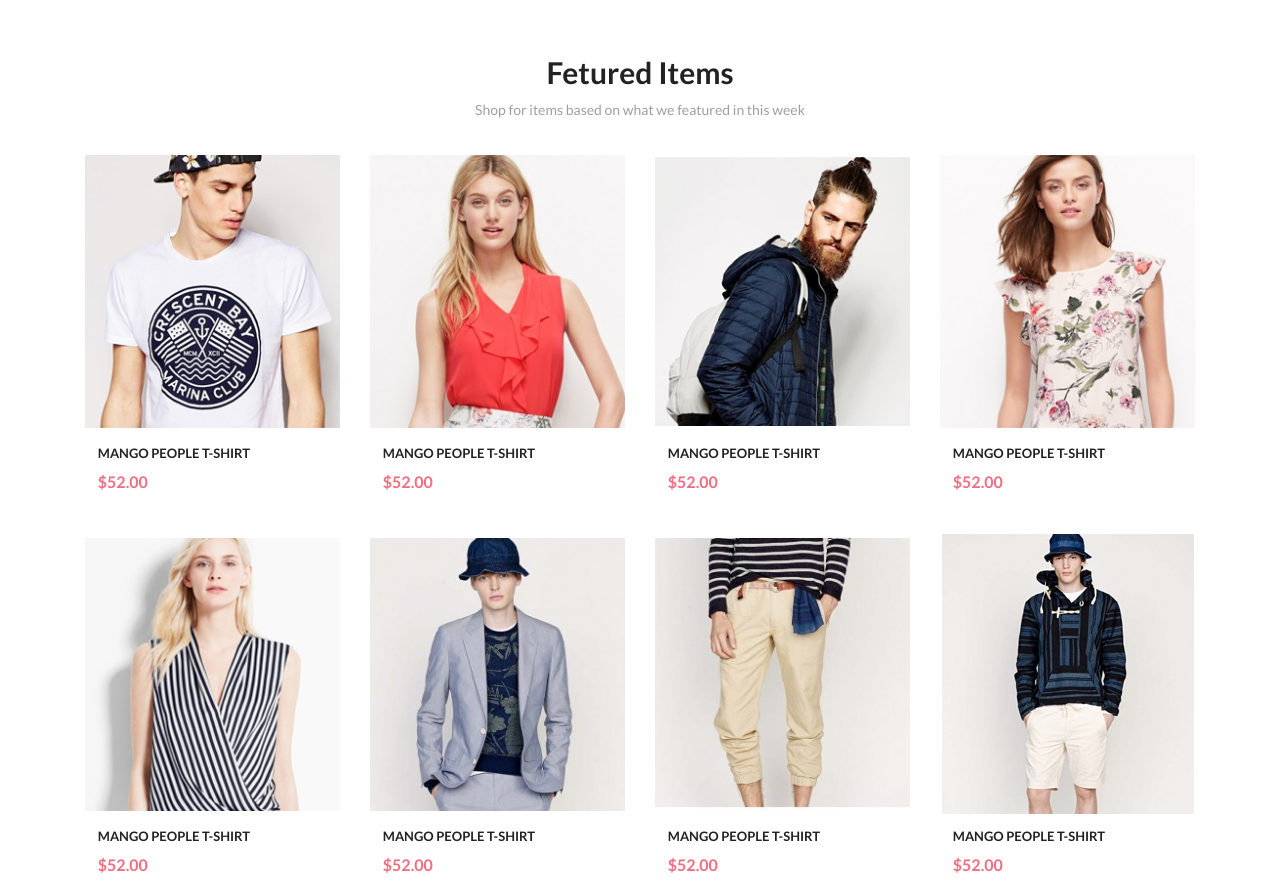
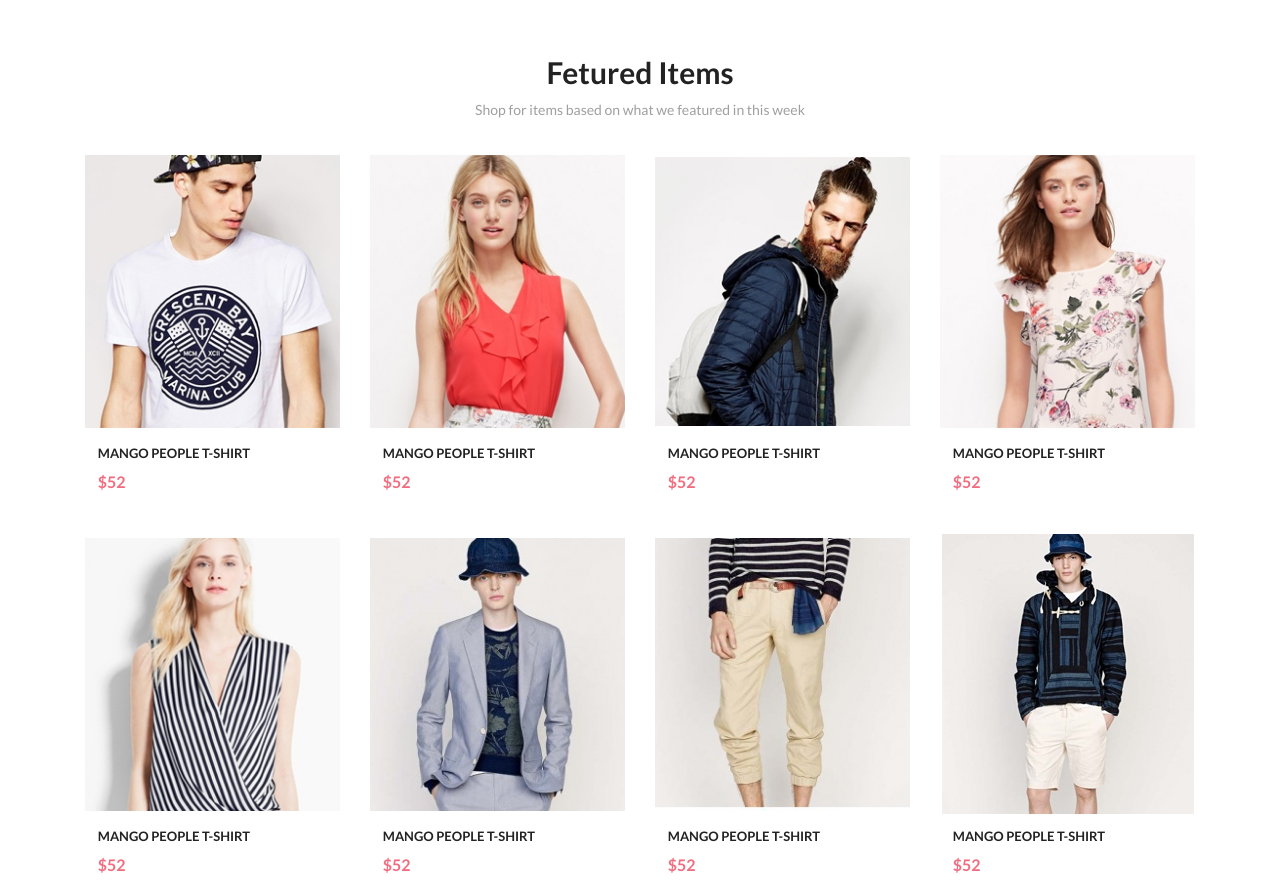
Before and after one commit to Anastasiia-junior/onlineShop, a plain HTML site: page project/public/index.html in a window 1280 px wide. Shown: the part 1823-2711 px from the top of the page. Drawn offline with nearby package versions, Linux system fonts and the light colour scheme.

Commit message:
добавляет отрисовку каталога на js

```diff
--- a/project/public/index.html
+++ b/project/public/index.html
@@ -585,8 +585,8 @@
                 <div class="feturedHeadBottom">Shop for items based on what we featured in this week</div>
             </a>
         </div>
-        <div class="row">
-            <div class="col-10 offset-1 col-sm-6 offset-sm-0 col-md-4 col-lg-3 feturedItems ">
+        <div id = 'conteinerForFeatures' class="row" >
+            <!-- <div class="col-10 offset-1 col-sm-6 offset-sm-0 col-md-4 col-lg-3 feturedItems ">
                 <div class="feturedItem">
                     <div class="feturedImgWrap">
                         <div class="feturedBuy">
@@ -754,7 +754,7 @@
                         </div>
                     </div>
                 </div>
-            </div>
+            </div> -->
         </div>
         <div class="container px-0 d-flex justify-content-around">
             <button type="button" class="btn btn-outline-secondary feturedButton">
--- a/project/src/components/js/product.js
+++ b/project/src/components/js/product.js
@@ -13,18 +13,67 @@ let getItemOfProduct = function (id, name, price, img) {
 };
 
 function initCatalog () {
-    let ids = [1, 2, 3, 4];
-    let itemNames = ['футболка', 'джинсы', 'юбка', 'шляпа'];
-    let itemPrices = [100, 500, 230, 150];
-    let itemImges = ['img01', 'img02', 'img03', 'img04'];
+    let ids = [1, 2, 3, 4, 5, 6, 7, 8];
+    let itemNames = [
+        'Mango People T-shirt',
+        'Mango People T-shirt',
+        'Mango People T-shirt',
+        'Mango People T-shirt',
+        'Mango People T-shirt',
+        'Mango People T-shirt',
+        'Mango People T-shirt',
+        'Mango People T-shirt',
+     ];
+    let itemPrices = ['$52', '$52', '$52', '$52', '$52', '$52', '$52', '$52'];
+    let itemImges = [
+        '../src/assets/imgs/Fetured1.jpg',
+        '../src/assets/imgs/Fetured2.jpg',
+        '../src/assets/imgs/Fetured3.jpg',
+        '../src/assets/imgs/Fetured4.jpg',
+        '../src/assets/imgs/Fetured5.jpg',
+        '../src/assets/imgs/Fetured6.jpg',
+        '../src/assets/imgs/Fetured7.jpg',
+        '../src/assets/imgs/Fetured8.jpg',
+    ];
 
     return itemNames.map((name, index) => getItemOfProduct(ids[index], name, itemPrices[index], itemImges[index]));
 }
 
 let catalog = {
     items: [],
+    conteiner: document.querySelector('#conteinerForFeatures'), //выбирает контейнер в который отрендерятся карточки товаров, переделать на проект
     init() {
+        this.conteiner = document.querySelector('#conteinerForFeatures');
         this.items = initCatalog();
+        this._renderItems();
+    },
+    _renderItems () {
+        let str = '';
+
+        this.items.forEach((item, index) => {
+            str += `
+            <div class="col-10 offset-1 col-sm-6 offset-sm-0 col-md-4 col-lg-3 feturedItems indexFeturedItems">
+                <div class="feturedItem">
+                    <div class="feturedImgWrap">
+                        <div class="feturedBuy">
+                            <button>
+                                <div><i class="fas fa-shopping-cart"></i> Add to Cart</div>
+                            </button>
+                        </div>
+                        <img class="feturedProduct" src="${catalog.items[index].img}" alt="product1">
+                    </div>
+                    <div class="feturedBuySm d-flex flex-column justify-content-around align-items-center align-items-md-start">
+                        <div class="feturedItemName">${this.items[index].name}</div>
+                        <div class="feturedItemPrice">${this.items[index].price}</div>
+                        <button class="d-md-none">
+                            <div><i class="fas fa-shopping-cart"></i> Add to Cart</div>
+                        </button>
+                    </div>
+                </div>
+            </div>
+            `;
+        });
+        catalog.conteiner.insertAdjacentHTML('afterbegin', str);
     }
 };
 
@@ -32,12 +81,7 @@ catalog.init();
 
 
 
-let getCatalog = () => {
-    ids.forEach((name, index) => catalog.push(getItemOfProduct(ids[index], itemNames[index], itemPrices[index], itemImges[index])));
-    return catalog;
-};
 
-console.log(getCatalog());
 
 
 
```
